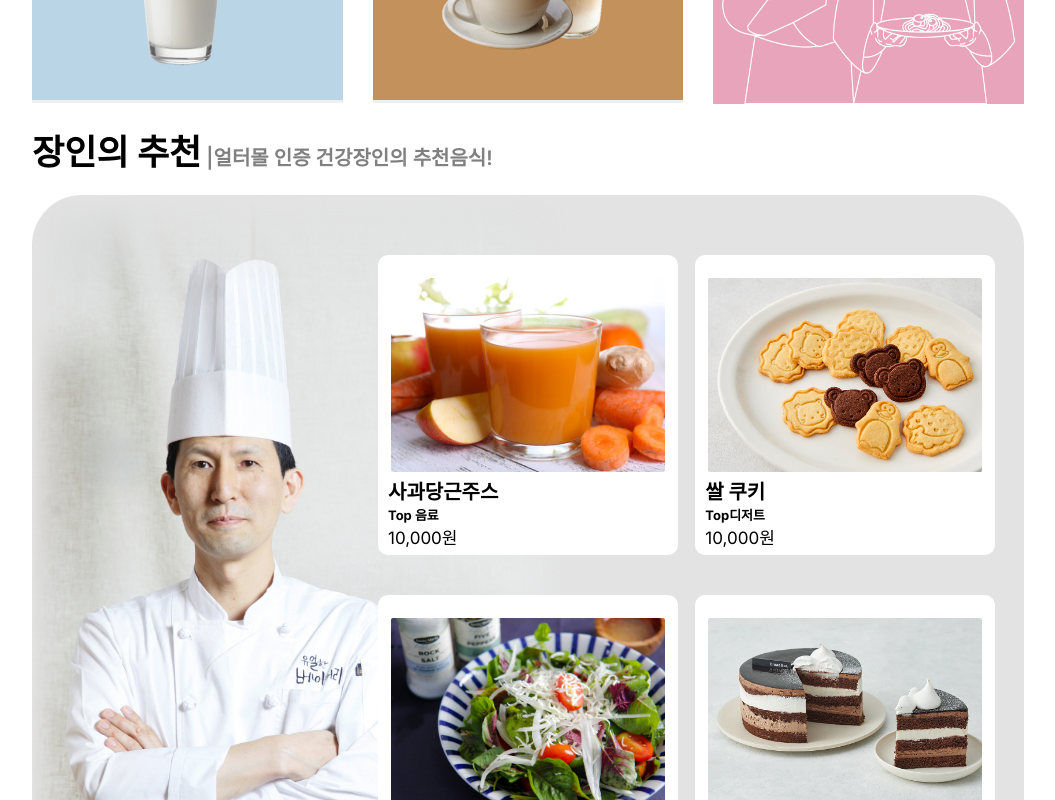
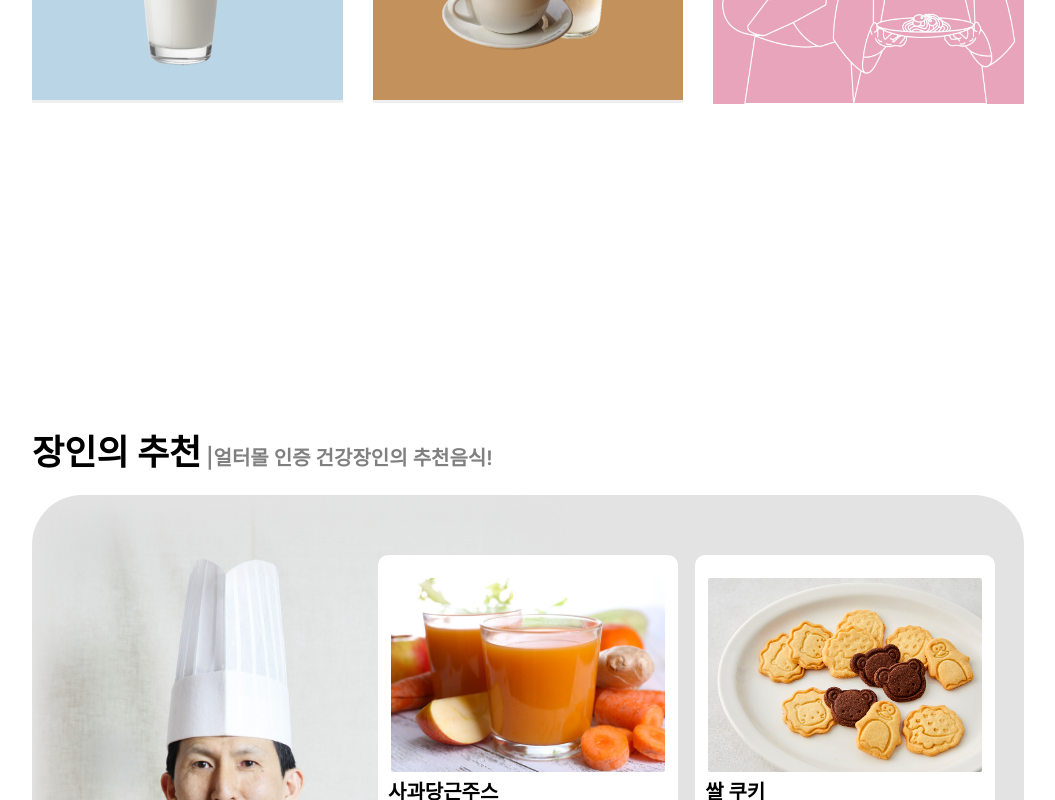
Before and after one commit to InChrist-Dev/AlterMall-Client, a Next.js app in the folder client_alter/: page / in a window 1280 px wide. Shown: the part 1280-2080 px from the top of the page, without its empty margins (112-1167 px from the left). Built offline with nearby package versions, Linux system fonts and the light colour scheme.

Commit message:
refactor

```diff
--- a/client_alter/app/component/recommend.js
+++ b/client_alter/app/component/recommend.js
@@ -9,7 +9,7 @@ export default function Recommend(){
     const [categoryImage, SetCategoryImage] = useState( ['/food/nack.jpg', '/food/pizza.jpg', '/food/chicken.jpg', '/food/ham.jpg']);
     return (
 
-    <div style={{width:'80%',margin:'0 auto',}}>
+    <div style={{width:'80%',margin:'0 auto', paddingTop:'300px'}}>
     <p className={styles.categoryTitle}>장인의 추천<span className={styles.categorySub}> |얼터몰 인증 건강장인의 추천음식!</span></p>
     {/* 장인 버튼 */}
     <div className={styles.artisanButtons}>
```
